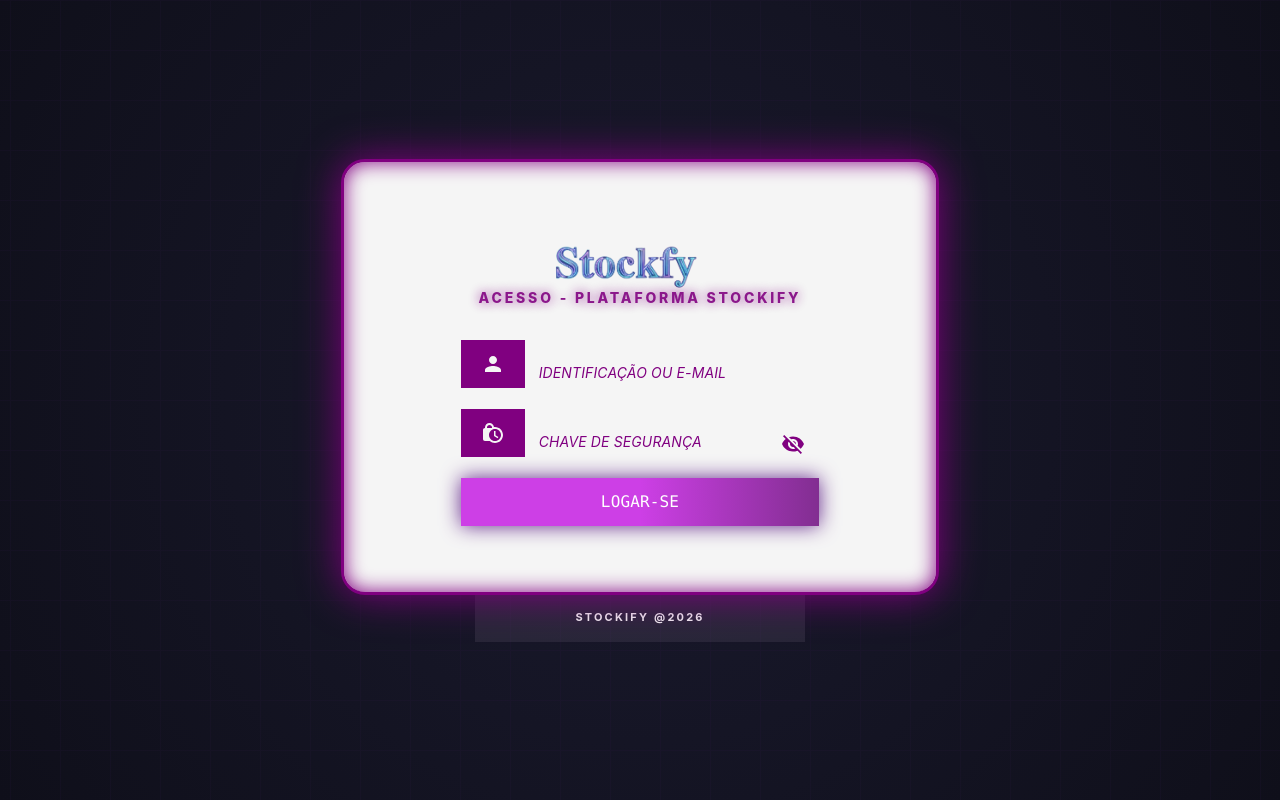
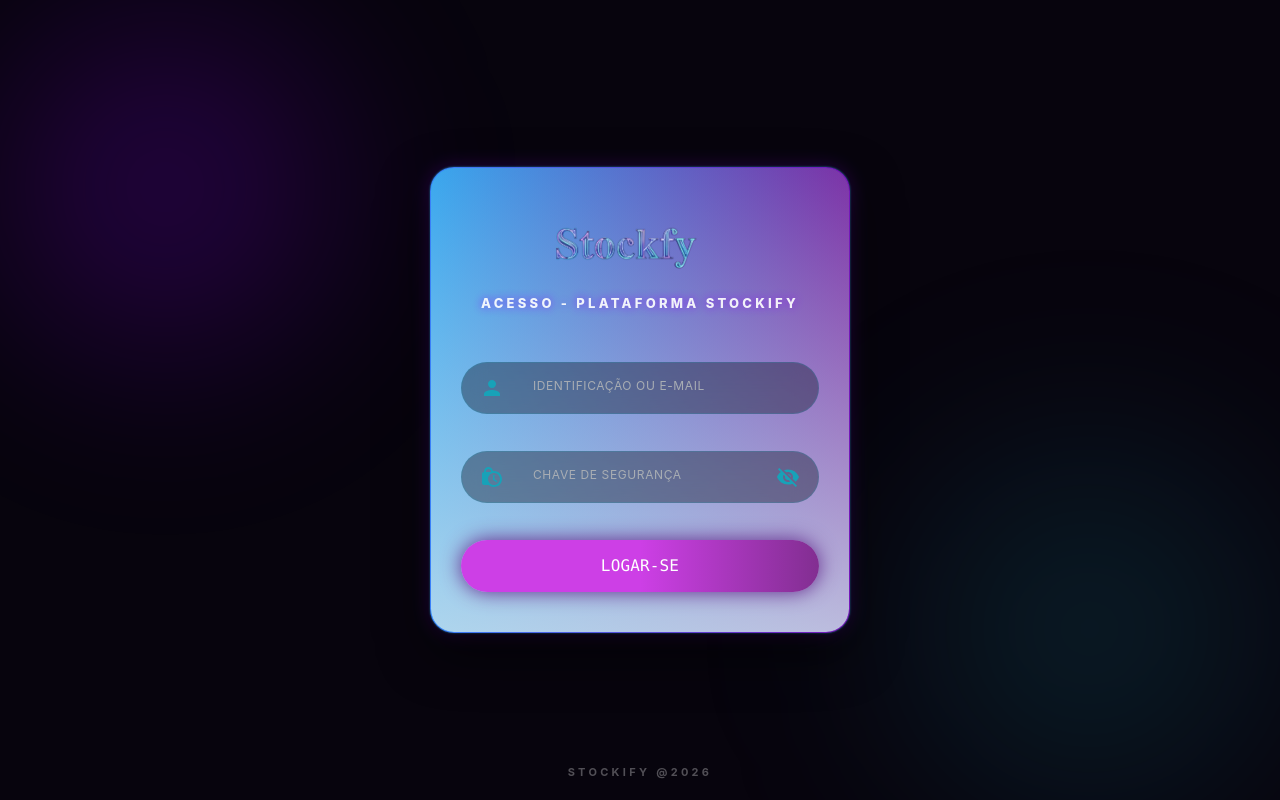
Before and after one commit to camotio022/stocKify, a React (Vite) app: page / in a window 1280 px wide. Built offline with nearby package versions, Linux system fonts and the light colour scheme; no server answers.

Commit message:
ajustando o login

```diff
--- a/src/auth/Login/index.jsx
+++ b/src/auth/Login/index.jsx
@@ -8,7 +8,7 @@ import { LogoMainLayout } from '../../components/Logo'
 import { LoginAuthMessage } from '../../components/Alertas/LoginAuthMessage'
 
 export const Login = () => {
-    const[open, setOpen] = useState(false);
+    const [open, setOpen] = useState(false);
     const [openAlert, setAlert] = useState(false);
     const [alertContent, setAlertContent] = useState({ title: '', message: '' });
     const [progress, setProgress] = useState(false);
@@ -147,7 +147,7 @@ export const Login = () => {
                             InputProps={{
                                 endAdornment: (
                                     <InputAdornment sx={{
-                                        color: Root.color_button,
+                                        color: '#17a2b8',
                                     }}>
                                         {open ? <Visibility onClick={() => setOpen(!open)} /> :
                                             <VisibilityOff onClick={() => setOpen(!open)} />}
--- a/src/auth/Login/styles.js
+++ b/src/auth/Login/styles.js
@@ -1,6 +1,6 @@
-import { Stack, TextField, Typography,  } from "@mui/material";
+import { Stack, TextField, Typography } from "@mui/material";
 import { Root } from "../../styles/Root/root_styles";
-import { styled } from "@mui/material/node/styles";
+import { styled } from "@mui/material/styles";
 
 export const MuiContainer = styled(Stack)(({ }) => ({
     display: 'flex',
@@ -8,125 +8,193 @@ export const MuiContainer = styled(Stack)(({ }) => ({
     justifyContent: 'center',
     width: '100vw',
     height: '100vh',
-    // Gradiente escuro que faz o roxo neon "saltar" da tela
-    background: `radial-gradient(circle at center, #1a1a2e 0%, #0f0f1a 100%)`,
+    backgroundColor: '#07040d', // Fundo base super escuro
     overflow: 'hidden',
     position: 'relative',
-    '&::before': { // Efeito de malha digital sutil
+
+    // 🌌 BOLHA 1: A Aurora Roxa Neon (Orbita no canto superior esquerdo)
+    '&::before': {
         content: '""',
         position: 'absolute',
-        width: '200%',
-        height: '200%',
-        backgroundImage: `linear-gradient(${Root.color_button_secondary} 1px, transparent 1px),
-                          linear-gradient(90deg, ${Root.color_button_secondary} 1px, transparent 1px)`,
-        backgroundSize: '50px 50px',
-        opacity: 0.05,
-        animation: 'move 60s linear infinite',
-    }
+        width: '450px',
+        height: '450px',
+        borderRadius: '50%',
+        background: 'radial-gradient(circle, rgba(144, 0, 255, 0.25) 0%, transparent 70%)',
+        top: '-10%',
+        left: '-10%',
+        filter: 'blur(60px)', // O segredo que transforma o círculo em névoa cósmica
+        animation: 'auroraRoxa 15s ease-in-out infinite alternate',
+        zIndex: 1,
+    },
+
+    // 🌊 BOLHA 2: A Aurora Ciano Neon (Orbita no canto inferior direito)
+    '&::after': {
+        content: '""',
+        position: 'absolute',
+        width: '500px',
+        height: '500px',
+        borderRadius: '50%',
+        background: 'radial-gradient(circle, rgba(23, 162, 184, 0.2) 0%, transparent 70%)',
+        bottom: '-15%',
+        right: '-10%',
+        filter: 'blur(80px)', // Desfoque profundo para espalhar bem a luz ciano
+        animation: 'auroraCiano 18s ease-in-out infinite alternate',
+        zIndex: 1,
+    },
+
+    // 🕹️ ANIMAÇÕES DOS KEYFRAMES (Faz as luzes dançarem de forma suave na tela)
+    '@keyframes auroraRoxa': {
+        '0%': {
+            transform: 'translate(0px, 0px) scale(1)',
+        },
+        '50%': {
+            transform: 'translate(80px, 50px) scale(1.2)', // Move ligeiramente e expande
+        },
+        '100%': {
+            transform: 'translate(-40px, 90px) scale(0.9)',
+        },
+    },
+
+    '@keyframes auroraCiano': {
+        '0%': {
+            transform: 'translate(0px, 0px) scale(1)',
+        },
+        '50%': {
+            transform: 'translate(-100px, -60px) scale(1.15)', // Se aproxima do centro
+        },
+        '100%': {
+            transform: 'translate(30px, -20px) scale(0.95)',
+        },
+    },
 }));
+// 💧 2. O Card Central em Dark Glass (Cristal Fumê com Duplo Halo Neon)
 export const MuiCard = styled(Stack)(({ matches }) => ({
     position: 'relative',
+    zIndex: 2,
     display: 'flex',
     flexDirection: 'column',
     alignItems: 'center',
     justifyContent: 'center',
-    width: matches ? '70%' : '40%',
-    height: '350px',
-    padding: '40px',
-    backgroundColor: Root.color_app_bar,
-    backdropFilter: 'blur(15px)',
+    width: matches ? '85%' : '420px', // Travado em uma largura fixa elegante para desktop
+    height: 'auto',                   // Deixa o tamanho respirar de acordo com o conteúdo
+    minHeight: '420px',
+    padding: '40px 30px',
+
+    ...Root.borderImage,
+    backdropFilter: 'blur(20px)',
+    WebkitBackdropFilter: 'blur(20px)',
     borderRadius: '24px',
-    border: `3px solid ${Root.color_button}`,
-    boxShadow: `0 0 40px ${Root.color_button}, inset 0 0 20px ${Root.color_button}`,
+
+    // ⚡ Duplo Contorno Neon (Roxo interno colado + Sombra expansiva ciano)
+    border: '1px solid rgba(144, 0, 255, 0.4)',
+    boxShadow: `
+        0 20px 50px rgba(0, 0, 0, 0.6),
+        0 0 2px #17a2b8,                // Anel externo sutil ciano
+        0 0 20px rgba(144, 0, 255, 0.25) // Brilho roxo interno flutuante
+    `,
+    gap: '16px',
+    boxSizing: 'border-box'
 }));
+
+// 💬 3. Título com Brilho Luminoso
 export const MuiTitle = styled(Typography)(({
     textAlign: 'center',
     fontFamily: Root.fontFamilySansSerif,
-    fontSize: '14px',
+    fontSize: '13px',
     fontWeight: 800,
     textTransform: 'uppercase',
-    letterSpacing: '0.2em',
-    color: Root.color_button,
-    textShadow: `0 0 12px ${Root.color_button}`,
+    letterSpacing: '0.25em',
+    color: '#ffffff', // Branco para contraste máximo
+    textShadow: '0 0 10px rgba(144, 0, 255, 0.8)', // Brilho roxo ao redor das letras
     opacity: 0.9,
+    marginTop: '10px',
     transition: 'all 0.3s ease',
     '&:hover': {
         opacity: 1,
-        letterSpacing: '0.25em',
+        letterSpacing: '0.3em',
     }
-}))
+}));
+
+// 🗚 4. O Bloco dos Inputs Integrados (Estilo Cápsula Dark)
 export const MuiGridForm = styled(Stack)(({ matches }) => ({
     display: 'flex',
     flexDirection: 'row',
     justifyContent: 'center',
     alignItems: 'center',
-    width: matches ? '90%' : '70%',
-    height: '48px',
+    width: '100%',
+    height: '52px',
     overflow: 'hidden',
+    borderRadius: '50px', // Formato de pílula moderno
+    backgroundColor: 'rgba(15, 23, 42, 0.4)', // Fundo escuro semitransparente
+    backdropFilter: 'blur(12px)', // Faz o degradê de trás aparecer fosco
+    border: '1px solid rgba(23, 162, 184, 0.2)', // Borda ciano discreta padrão
+    transition: '0.3s all ease-in-out',
+    boxSizing: 'border-box',
+    '&:focus-within': {
+        border: `1px solid #17a2b8`,
+        backgroundColor: 'rgba(23, 162, 184, 0.05)',
+        boxShadow: `0 0 15px rgba(23, 162, 184, 0.3)`,
+    }
+}));
 
 
-    transition: '0.3s all ease',
-    '&:focus-within': {
-        border: `1px solid ${Root.color_button}`,
-        boxShadow: `0 0 15px ${Root.color_button}`,
-    }
-}))
 export const MuiLeftTag = styled(Stack)(({ }) => ({
     display: 'flex',
     justifyContent: 'center',
     alignItems: 'center',
-    width: '18%',
+    width: '15%',
     height: '100%',
-    color: Root.color_app_bar, // Ícone agora é roxo para combinar com o logo
-    backgroundColor: Root.color_button,
+    color: '#17a2b8', // Ícone ciano combinando com a borda
+    backgroundColor: 'transparent', // Remove aquele bloco quadrado sólido roxo antigo
 }));
+
+// ⌨️ 6. Campo de Texto Customizado (Texto Branco Gelo e Sem bordas nativas brutas)
 export const MuiTextField = styled(TextField)(({ }) => ({
     width: '100%',
-    height: '90%',
-    border: 'none',
-    marginBlock: '7px',
+    height: '100%',
     '& .MuiOutlinedInput-root': {
-        border: 'none',
-        color: Root.color_button,
+        color: '#E2E8F0', // Texto Branco Gelo legível
+        height: '100%',
+        fontFamily: Root.fontFamilySansSerif,
+        fontSize: '14px',
+
+        // Remove a borda padrão quadrada do Material UI para adotar a borda da nossa cápsula
+        '& fieldset': { border: 'none' },
+
+        // Customização do Autofill do navegador (para não ficar aquele fundo amarelo feio)
         '& input': {
-
+            padding: '10px 14px 10px 0px',
             '&:-webkit-autofill': {
-                WebkitBoxShadow: `0 0 0 100px transparent inset`,
-                WebkitTextFillColor: Root.color_button,
+                WebkitBoxShadow: `0 0 0 100px #130924 inset`,
+                WebkitTextFillColor: '#E2E8F0',
                 transition: 'background-color 5000s ease-in-out 0s',
-            },
-            '&:-webkit-autofill:hover': {
-                WebkitBoxShadow: `0 0 0 100px transparent inset`,
-            },
-            '&:-webkit-autofill:focus': {
-                WebkitBoxShadow: `0 0 0 100px transparent inset`,
-            },
-            '&:-webkit-autofill:active': {
-                WebkitBoxShadow: `0 0 0 100px transparent inset`,
             }
-        },
-        '& fieldset': { border: 'none', backgroundColor: 'transparent' },
+        }
     },
+    // Estilização da Label Flutuante
     '& .MuiInputLabel-root': {
         fontFamily: Root.fontFamilySansSerif,
-        fontSize: '14px',
-        color: Root.color_button,
-        fontStyle: 'italic',
-        border: 'none',
+        fontSize: '12px',
+        letterSpacing: '0.05em',
+        color: '#A8ADB3',
+        marginTop: '-2px',
+        '&.Mui-focused': {
+            color: '#17a2b8' // Label fica ciano no foco
+        }
     }
 }));
+
+// 📝 7. Rodapé Discreto
 export const MuiFooterLogin = styled(Stack)(({ matches }) => ({
     display: 'flex',
     justifyContent: 'center',
     alignItems: 'center',
-    gap: 2,
-    width: matches ? '80%' : '330px',
-    height: '48px',
-    marginTop: '-1px',
-    color: Root.color_app_bar,
-    backgroundColor: 'rgba(248, 223, 248, 0.08)',
+    width: '100%',
+    position: 'absolute',
+    bottom: '20px',
+    color: 'rgba(255, 255, 255, 0.3)',
     fontWeight: 'bold',
     fontSize: '11px',
-    letterSpacing: '0.2em',
+    letterSpacing: '0.3em',
     fontFamily: Root.fontFamilySansSerif,
-}))
+}));
```
